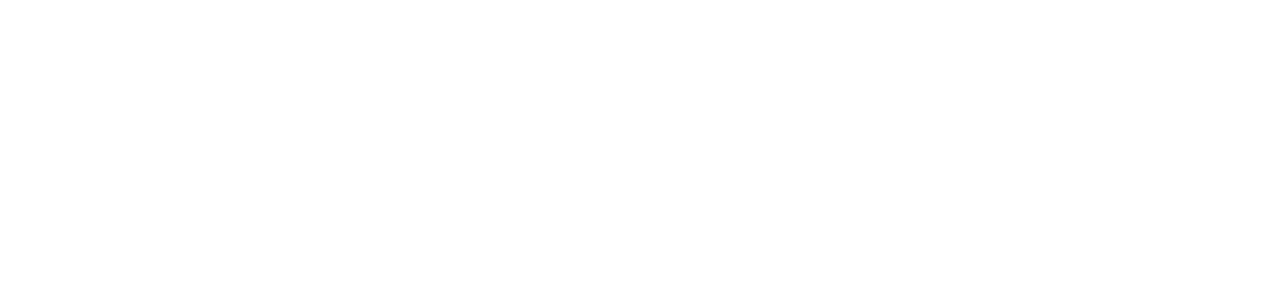
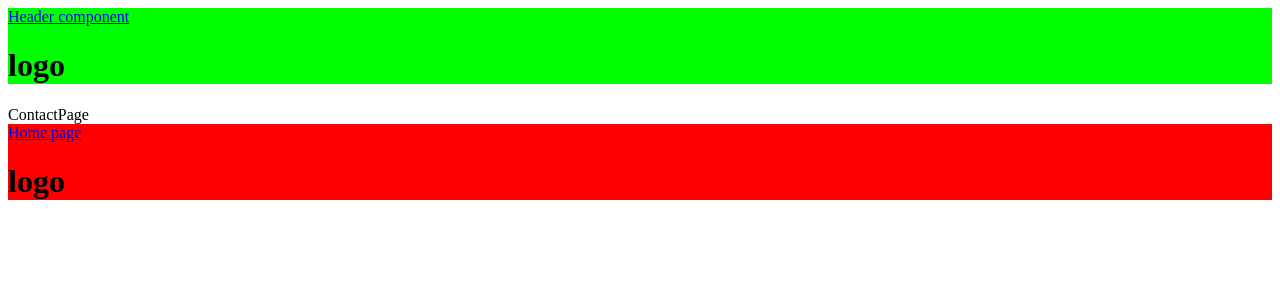
Before and after one commit to ruslaRuslan/react-class-work7, a React (Vite) app: page /contact in a window 1280 px wide. Before the commit this address had no page. Shown: the top 300 px of the page. Built offline with nearby package versions, Linux system fonts and the light colour scheme.

Commit message:
ContactPage yaratdix ve aktiv etdik

```diff
--- /dev/null
+++ b/src/pages/Contact/index.jsx
@@ -0,0 +1,11 @@
+import PageContainer from "../../components/PageContainer";
+
+const ContactPage = () => {
+  return (
+    <PageContainer>
+      <div>ContactPage</div>
+    </PageContainer>
+  );
+};
+
+export default ContactPage;
--- a/src/router/index.jsx
+++ b/src/router/index.jsx
@@ -1,12 +1,14 @@
 import { Routes, Route } from "react-router";
 import HomePage from "../pages/Home";
 import AboutPage from "../pages/About";
+import ContactPage from "../pages/Contact";
 
 const WebRouter = () => {
   return (
     <Routes>
       <Route path="/" element={<HomePage />} />
       <Route path="/about" element={<AboutPage />} />
+      <Route path="/contact" element={<ContactPage />} />
     </Routes>
   );
 };
```
